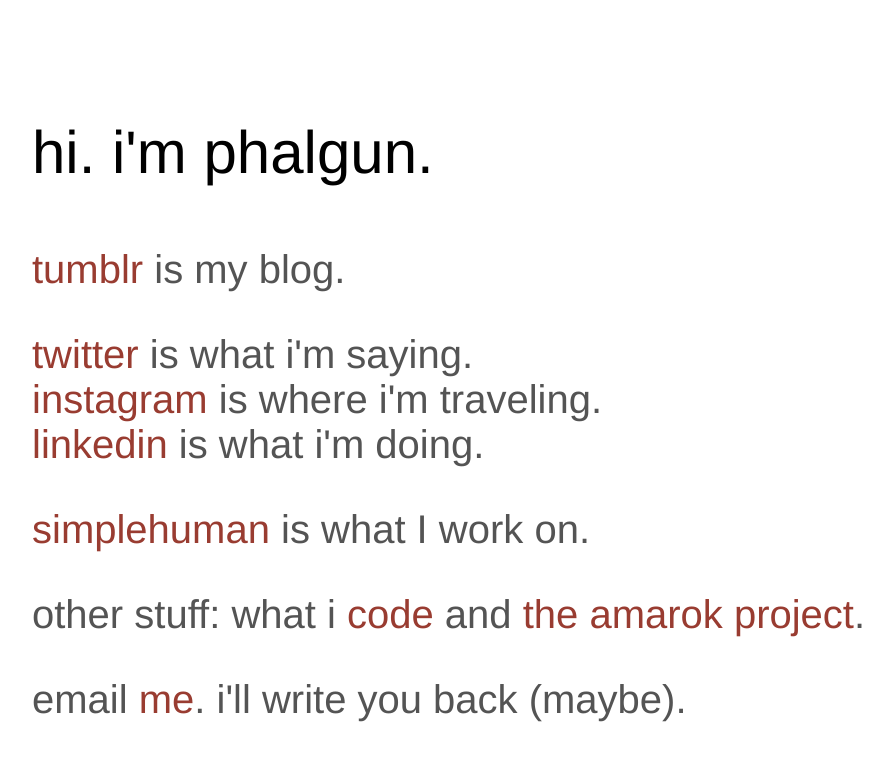
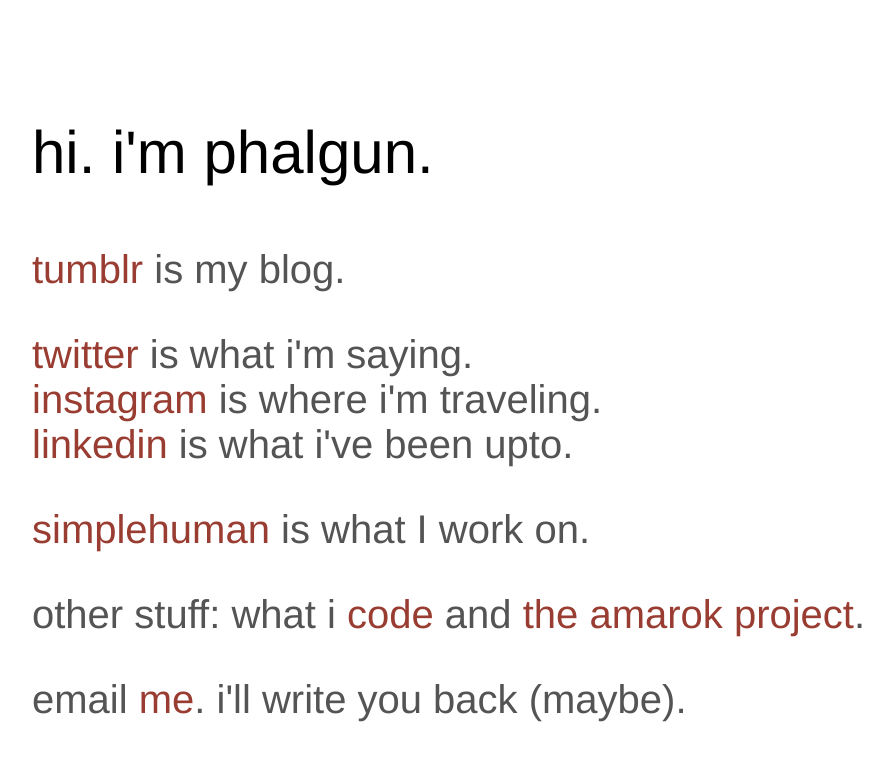
Before and after one commit to phalgun/phalgun.github.io, a plain HTML site: page index.html in a window 1280 px wide. Shown: the whole page, without its empty margins (26-919 px from the left). Drawn offline with Linux system fonts and the light colour scheme.

Commit message:
copy change

```diff
--- a/index.html
+++ b/index.html
@@ -33,7 +33,7 @@
 	<p>
 		<a target="_blank" href="https://twitter.com/phalgooon">twitter</a> is what i'm saying. <br />
 		<a target="_blank" href="https://instagram.com/phalgooon">instagram</a> is where i'm traveling. <br />
-		<a target="_blank" href="https://www.linkedin.com/in/guduthur">linkedin</a> is what i'm doing. <br />
+		<a target="_blank" href="https://www.linkedin.com/in/guduthur">linkedin</a> is what i've been upto. <br />
 	</p>
 
     <p><a target-"_blank" href="https://www.simplehuman.email">simplehuman</a> is what I work on.</p>
```
